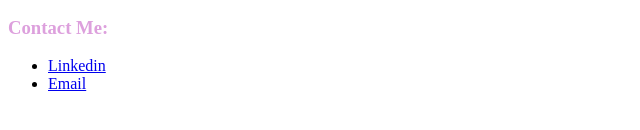
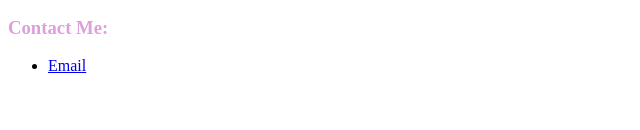
Before and after one commit to karsonmarcell/extracredit1, a plain HTML site: page index.html in a window 1280 px wide. Shown: the part 152-282 px from the top of the page, 0-640 px from the left. Drawn offline with Linux system fonts and the light colour scheme.

Commit message:
Update index.html

```diff
--- a/index.html
+++ b/index.html
@@ -21,7 +21,6 @@
 
     <h3>Contact Me:</h3>
     <ul>
-        <li><a href="https://www.linkedin.com/in/karson-marcellino-8a50a828b/">Linkedin</a></li>
         <li><a href="mailto:karsmarcell@gmail.com"> Email</a></li>
 
     </ul>
```
